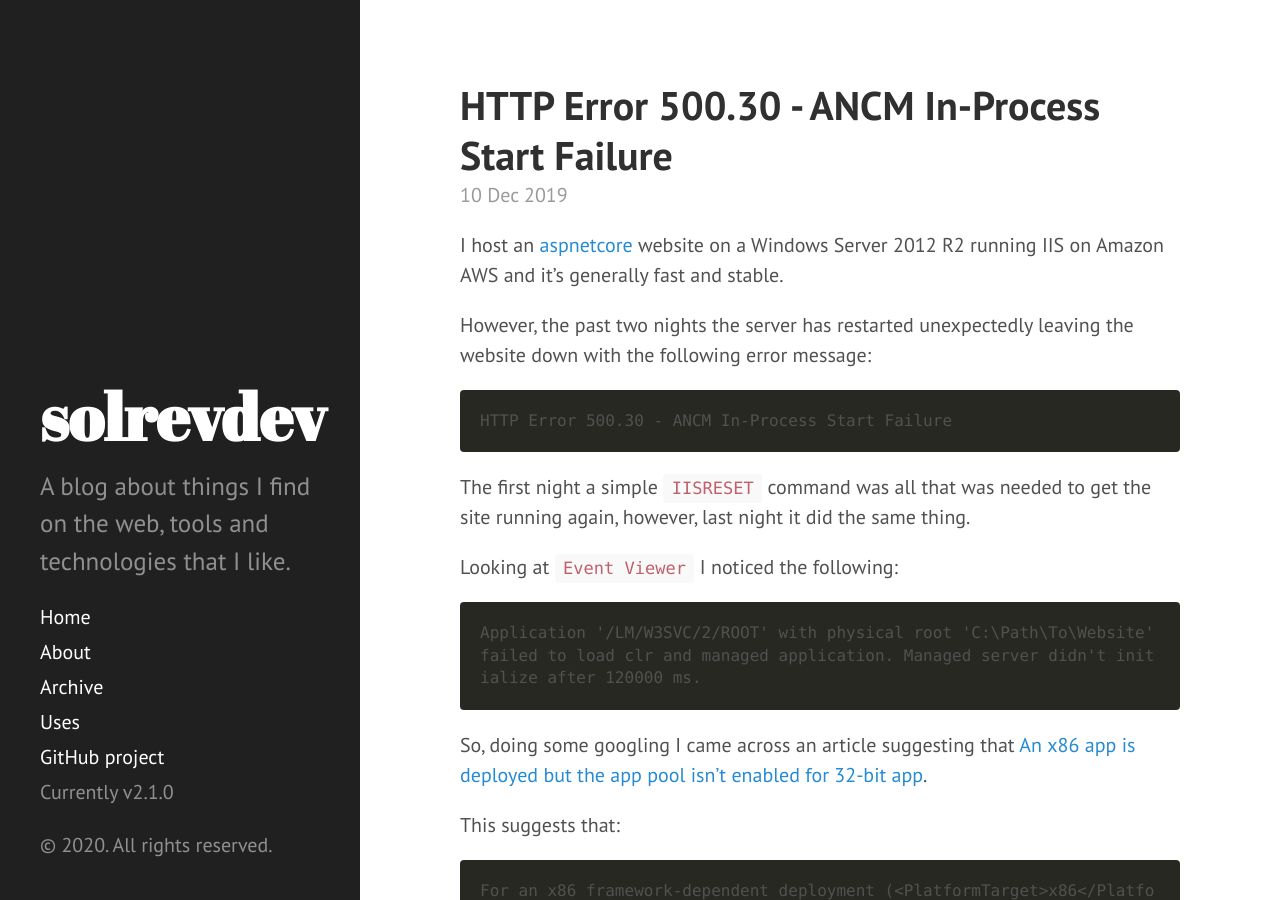
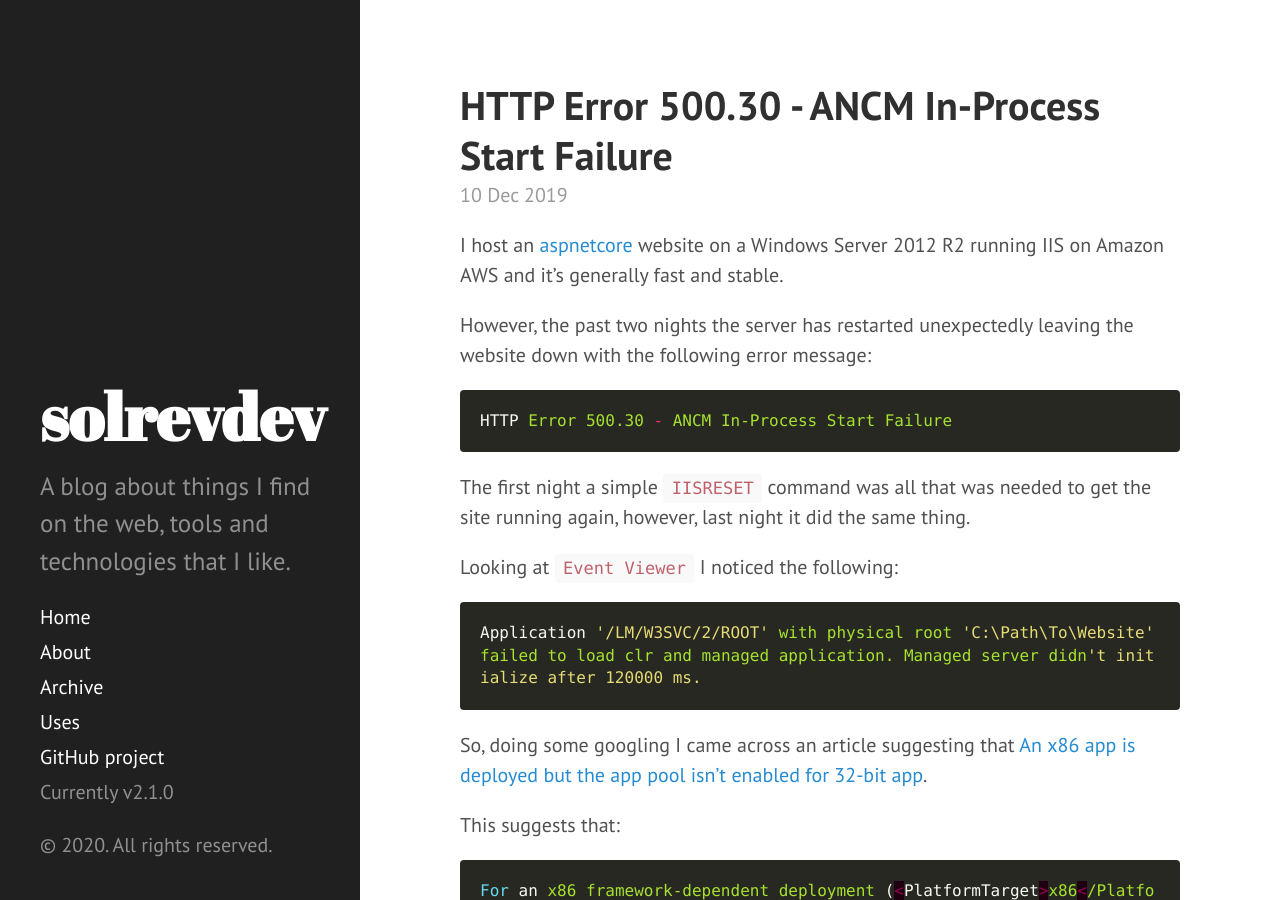
Before and after one commit to solrevdev/solrevdev.github.io, a Jekyll site: the page built from _posts/2019-12-10-HTTP-Error-500.30-ANCM-In-Process-Start-Failure.md, in a window 1280 px wide and 900 px high. Built offline with Jekyll 4.4.1, drawn with Linux system fonts in a browser that asks for light colours; some of the changed text lies outside the part shown.

Commit message:
repalce text fence

````diff
--- a/_posts/2019-12-10-HTTP-Error-500.30-ANCM-In-Process-Start-Failure.md
+++ b/_posts/2019-12-10-HTTP-Error-500.30-ANCM-In-Process-Start-Failure.md
@@ -16,7 +16,7 @@ I host an [aspnetcore](https://dot.net/) website on a Windows Server 2012 R2 run
 
 However, the past two nights the server has restarted unexpectedly leaving the website down with the following error message:
 
-```text
+```powershell
 HTTP Error 500.30 - ANCM In-Process Start Failure
 ```
 
@@ -24,7 +24,7 @@ The first night a simple `IISRESET` command was all that was needed to get the s
 
 Looking at `Event Viewer` I noticed the following:
 
-```text
+```powershell
 Application '/LM/W3SVC/2/ROOT' with physical root 'C:\Path\To\Website' failed to load clr and managed application. Managed server didn't initialize after 120000 ms.
 ```
 
@@ -32,7 +32,7 @@ So, doing some googling I came across an article suggesting that [An x86 app is
 
 This suggests that:
 
-```text
+```powershell
 For an x86 framework-dependent deployment (<PlatformTarget>x86</PlatformTarget>), enable the IIS app pool for 32-bit apps. In IIS Manager, open the app pool's Advanced Settings and set Enable 32-Bit Applications to True.
 ```
 
````
Also changed, not shown: _posts/2019-12-07-unable-to-locate-package-dotnet-sdk-3.1.md (+1 -1 lines), _posts/2020-01-20- mysqlexception-0x80004005-the-command-timeout-expired-before-the-operation-completed.md (+2 -2 lines), _posts/2020-02-05-error-2006-hy000-mysql-server-has-gone-away.md (+1 -1 lines), _posts/2020-02-21-assembly-with-same-name-is-already-loaded.md (+1 -1 lines).
